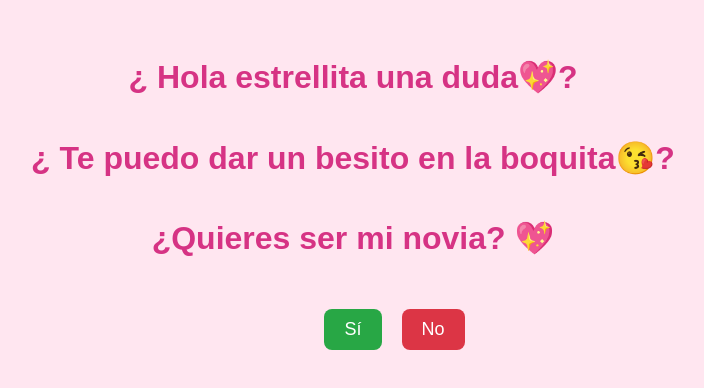
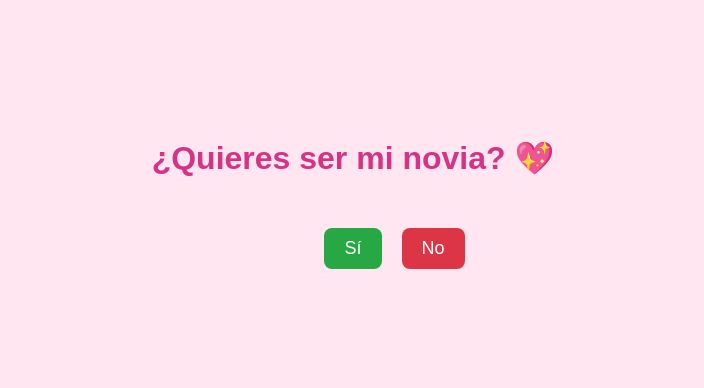
Before and after one commit to kdamiang/besos-de-estrellota, a plain HTML site: page index.html in a window 1280 px wide. Shown: the part 210-598 px from the top of the page, without its empty margins (287-991 px from the left). Drawn offline with Linux system fonts and the light colour scheme.

Commit message:
Updateyyy index.html

```diff
--- a/index.html
+++ b/index.html
@@ -2,8 +2,7 @@
 <html lang="es">
 <head>
   <meta charset="UTF-8">
-  <h1>¿ Hola estrellita una duda💖? </h1>
-    <h1>¿ Te puedo dar un besito en la boquita😘?</h1>
+  <title>¿Quieres ser mi novia?</title>
   <style>
     body {
       text-align: center;
```
